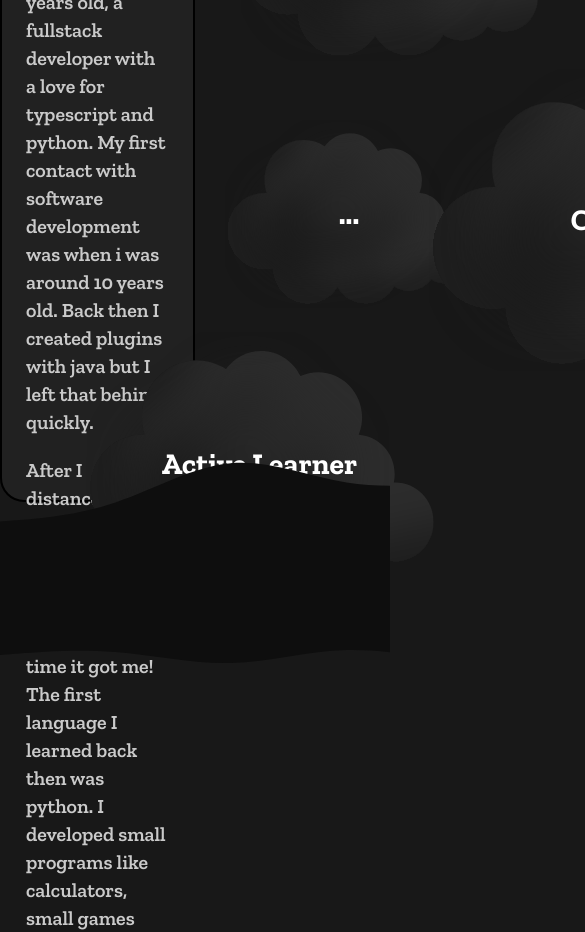
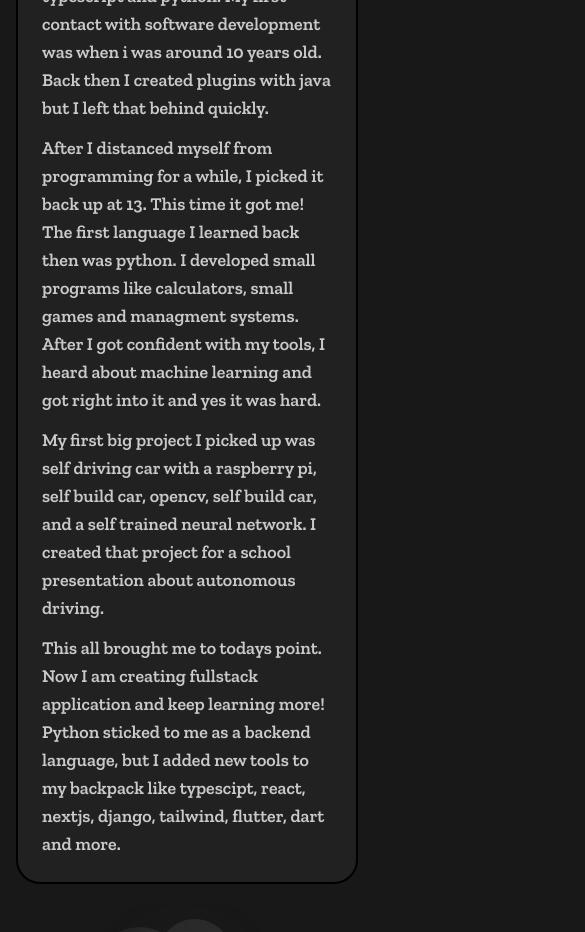
Before and after one commit to Niklas-dev/niklas-dev-portfolio, a Next.js app: page / in a window 390 px wide. Shown: the part 1060-1992 px from the top of the page, 585 px wide, since content can reach past the window. Built offline with nearby package versions, Linux system fonts and the light colour scheme.

Commit message:
made about section more responsive

```diff
--- a/src/app/(sections)/about/AboutSection.tsx
+++ b/src/app/(sections)/about/AboutSection.tsx
@@ -11,7 +11,7 @@ import SmallCloud from "@/components/SmallCloud";
 
 export default function AboutSection() {
   return (
-    <section className="relative min-h-screen h-screen w-screen bg-[url('../../public/assets/background-portfolio-about.png')] bg-center bg-no-repeat bg-cover">
+    <section className="relative min-h-[900px] w-screen bg-[url('../../public/assets/background-portfolio-about.png')] bg-center bg-no-repeat bg-cover">
       <div className="w-screen overflow-x-hidden h-12 overflow-y-clip absolute top">
         <svg
           className=""
@@ -26,17 +26,23 @@ export default function AboutSection() {
           />
         </svg>
       </div>
-      <div className="text-white z-10 flex flex-row justify-between h-full pt-8 pb-32 ">
-        <div className="w-1/2 flex flex-row justify-center items-center">
-          <div className="bg-primary rounded-3xl border-2 border-black h-[43rem] w-[40rem] p-6 flex flex-col gap-5">
-            <h1 className={`${zilla_bold.className} text-3xl`}>Who Am I...</h1>
-            <p className={`${zilla_semi.className} text-xl text-sectxtcolor`}>
+      <div className="text-white z-10 flex flex-col lg:flex-row justify-between h-full pt-8 pb-32 ">
+        <div className="lg:w-1/2 pt-10 md:pt-0 lg:p-0 pr-8 pl-4 w-full flex flex-row justify-center items-center">
+          <div className="bg-primary rounded-3xl border-2 border-black h-fit w-[40rem] p-6 flex flex-col gap-3 md:gap-5">
+            <h1 className={`${zilla_bold.className} text-2xl md:text-3xl`}>
+              Who Am I...
+            </h1>
+            <p
+              className={`${zilla_semi.className} text-lg md:text-xl text-sectxtcolor`}
+            >
               I am Niklas, right now 17 years old, a fullstack developer with a
               love for typescript and python. My first contact with software
               development was when i was around 10 years old. Back then I
               created plugins with java but I left that behind quickly.
             </p>
-            <p className={`${zilla_semi.className} text-xl text-sectxtcolor`}>
+            <p
+              className={`${zilla_semi.className} text-lg md:text-xl text-sectxtcolor`}
+            >
               After I distanced myself from programming for a while, I picked it
               back up at 13. This time it got me! The first language I learned
               back then was python. I developed small programs like calculators,
@@ -44,13 +50,17 @@ export default function AboutSection() {
               tools, I heard about machine learning and got right into it and
               yes it was hard.
             </p>
-            <p className={`${zilla_semi.className} text-xl text-sectxtcolor`}>
+            <p
+              className={`${zilla_semi.className} text-lg md:text-xl text-sectxtcolor`}
+            >
               My first big project I picked up was self driving car with a
               raspberry pi, self build car, opencv, self build car, and a self
               trained neural network. I created that project for a school
               presentation about autonomous driving.
             </p>
-            <p className={`${zilla_semi.className} text-xl text-sectxtcolor`}>
+            <p
+              className={`${zilla_semi.className} text-lg md:text-xl text-sectxtcolor`}
+            >
               This all brought me to todays point. Now I am creating fullstack
               application and keep learning more! Python sticked to me as a
               backend language, but I added new tools to my backpack like
@@ -79,7 +89,7 @@ export default function AboutSection() {
                 </h3>
               </div>
             </div>
-            <div className="relative floating-slow">
+            <div className="relative floating-slow ">
               <SmallCloud classes="scale-[1.6]" />
               <div className="absolute top-0 h-full w-full  flex flex-row justify-center items-center">
                 <h3 className={`${zilla_bold.className} z-10 text-3xl `}>
@@ -100,21 +110,6 @@ export default function AboutSection() {
           </div>
         </div>
       </div>
-
-      <div className="w-screen overflow-x-hidden absolute bottom-0 ">
-        <svg
-          className=" "
-          width="3000"
-          height="300"
-          viewBox="0 0 2000 200"
-          xmlns="http://www.w3.org/2000/svg"
-        >
-          <path
-            d="m0 129 12.8-1c12.9-1 38.5-3 64.2-11.7 25.7-8.6 51.3-24 77-26.1 25.7-2.2 51.3 8.8 77 12.8 25.7 4 51.3 1 77 2 25.7 1 51.3 6 77 9.3 25.7 3.4 51.3 5 76.8-2.1 25.5-7.2 50.9-23.2 76.4-30.9 25.5-7.6 51.1-7 76.8-4.6 25.7 2.3 51.3 6.3 77 9.1 25.7 2.9 51.3 4.5 77 7.9 25.7 3.3 51.3 8.3 77 14.5 25.7 6.1 51.3 13.5 77 14.3 25.7.8 51.3-4.8 77-8 25.7-3.2 51.3-3.8 77-8.8 25.7-5 51.3-14.4 77-11.5 25.7 2.8 51.3 17.8 77 22.8 25.7 5 51.3 0 77-7 25.7-7 51.3-16 77-18.2 25.7-2.1 51.3 2.5 76.8 5.4 25.5 2.8 50.9 3.8 76.4 6.5 25.5 2.6 51.1 7 76.8 7.6 25.7.7 51.3-2.3 77-6.8 25.7-4.5 51.3-10.5 77-10.5 25.7 0 51.3 6 77 4.7 25.7-1.4 51.3-10 77-12.2 25.7-2.2 51.3 2.2 64.2 4.3L2000 93v108H0Z"
-            fill="#0e0e0e"
-          />
-        </svg>
-      </div>
     </section>
   );
 }
--- a/src/app/(sections)/home/HomeSection.tsx
+++ b/src/app/(sections)/home/HomeSection.tsx
@@ -23,7 +23,7 @@ export default function HomeSection() {
           />
         </svg>
       </div>
-      <div className="flex flex-row items-center pl-0 sm:pl-10 md:pl-28 lg:pl-28 llg:pl-36 xl:pl-40 2xl:pl-80 3xl:pl-96 text-white h-full w-full ">
+      <div className="flex flex-row items-center pl-0 pr-4 sm:pl-10 md:pl-28 lg:pl-28 llg:pl-36 xl:pl-40 2xl:pl-80 3xl:pl-96 text-white h-full w-full ">
         <div className="relative">
           <h3
             className={`${zilla.className} text-center sm:text-start text-[1.5rem] sm:text-[1.3rem] lg:text-[2rem] xl:text-[1.5rem]`}
--- a/src/app/(sections)/skills/SkillsSection.tsx
+++ b/src/app/(sections)/skills/SkillsSection.tsx
@@ -3,21 +3,6 @@ import React from "react";
 export default function SkillsSection() {
   return (
     <section className="relative min-h-screen h-screen w-screen">
-      <div className="w-screen overflow-x-hidden">
-        <svg
-          className=""
-          width="3000"
-          height="300"
-          viewBox="0 0 2000 200"
-          xmlns="http://www.w3.org/2000/svg"
-        >
-          <path
-            d="m0 18 12.8-1c12.9-1 38.5-3 64.2-1 25.7 2 51.3 8 77 7.3 25.7-.6 51.3-8 77-8.6 25.7-.7 51.3 5.3 77 5.8 25.7.5 51.3-4.5 77-6 25.7-1.5 51.3.5 76.8 1.3 25.5.9 50.9.5 76.4-.5 25.5-1 51.1-2.6 76.8-3 25.7-.3 51.3.7 77 .9 25.7.1 51.3-.5 77 2.6C794.7 19 820.3 26 846 29c25.7 3 51.3 2 77 1.2 25.7-.9 51.3-1.5 77-4.2 25.7-2.7 51.3-7.3 77-10.7 25.7-3.3 51.3-5.3 77-6.5 25.7-1.1 51.3-1.5 77 .7 25.7 2.2 51.3 6.8 77 11.8 25.7 5 51.3 10.4 77 7.9 25.7-2.5 51.3-12.9 76.8-13.5 25.5-.7 50.9 8.3 76.4 8.6 25.5.4 51.1-8 76.8-12.3 25.7-4.3 51.3-4.7 77 0 25.7 4.7 51.3 14.3 77 17.3 25.7 3 51.3-.6 77-5.3 25.7-4.7 51.3-10.3 77-9.5 25.7.8 51.3 8.2 64.2 11.8L2000 30V0H0Z"
-            fill="#0e0e0e"
-          />
-        </svg>
-      </div>
-
       <div className="flex flex-row items-center pl-0 sm:pl-10 md:pl-28 lg:pl-28 xl:pl-72 text-white h-full w-full "></div>
     </section>
   );
--- a/src/app/page.tsx
+++ b/src/app/page.tsx
@@ -4,7 +4,7 @@ import SkillsSection from "./(sections)/skills/SkillsSection";
 
 export default async function Home() {
   return (
-    <main className="h-screen w-screen flex flex-col ">
+    <main className="h-screen w-screen flex flex-col">
       <HomeSection />
 
       <AboutSection />
```
Also changed, not shown: public/assets/full_screen.png (added).
